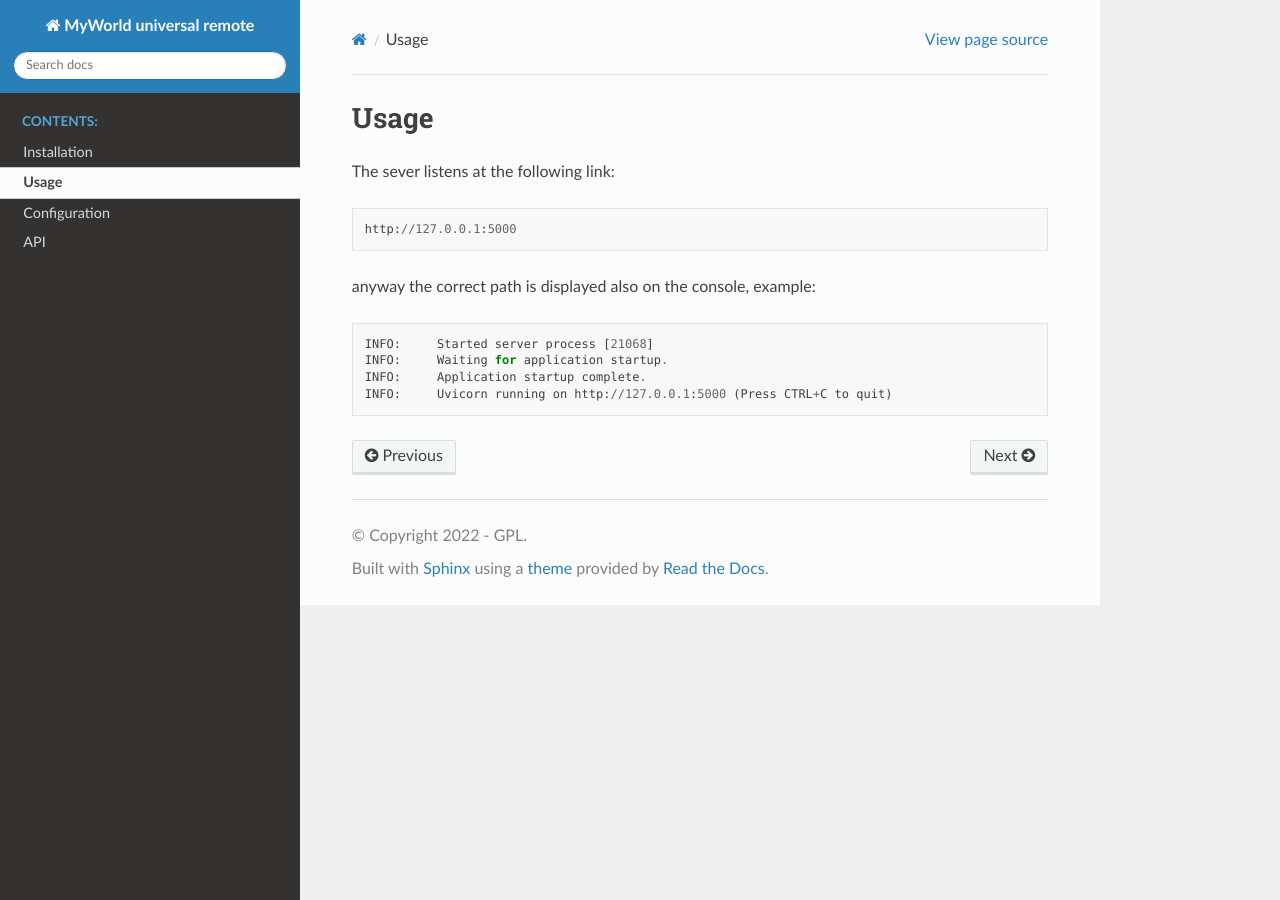
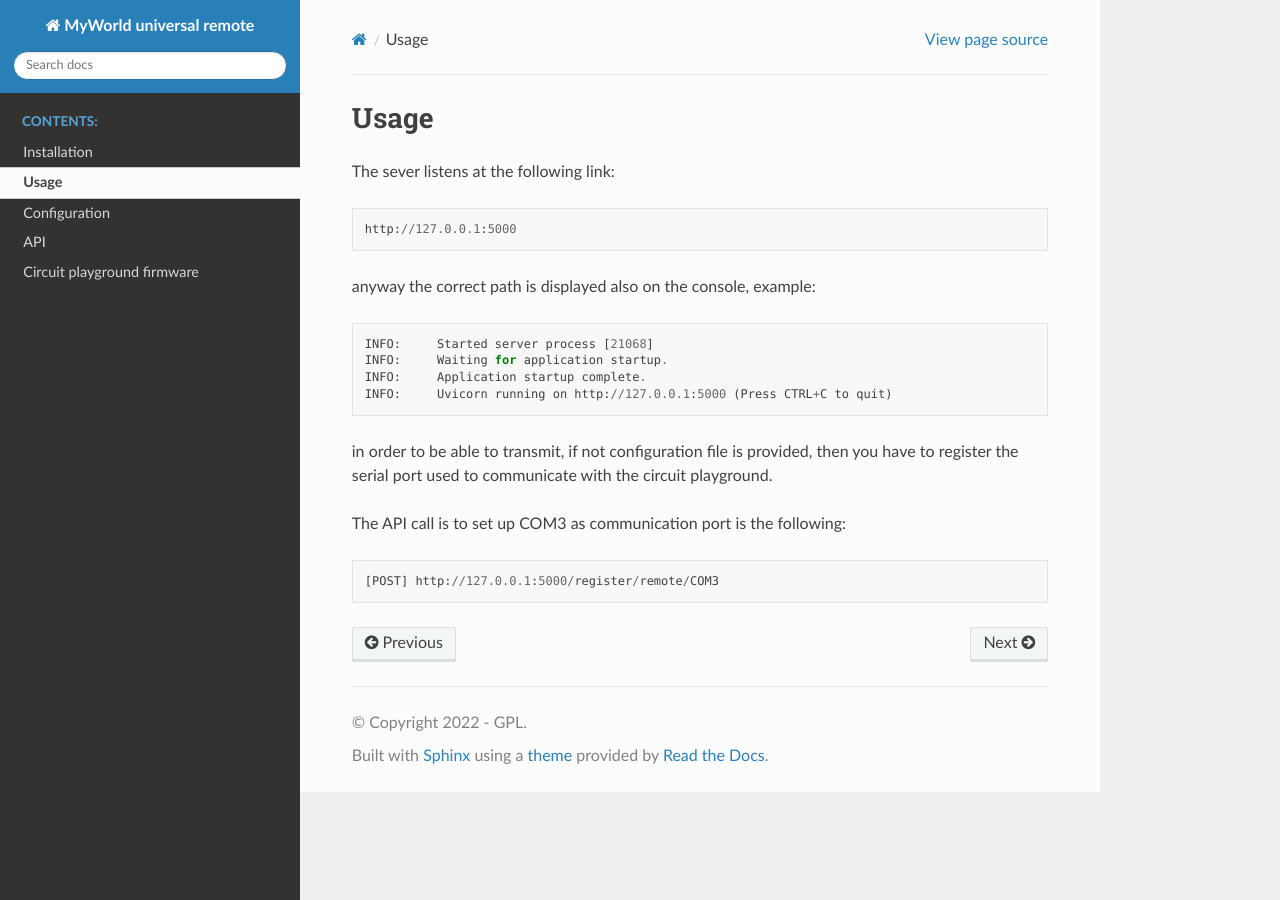
Before and after one commit to ultimodruido/myworld_remote, a Sphinx documentation site: the page built from doc/usage.rst, in a window 1280 px wide. Built offline with Sphinx 7.4.7 and the Read the Docs theme 2.0.0, drawn with Linux system fonts in a browser that asks for light colours.

Commit message:
project documentation updated

```diff
--- /dev/null
+++ b/doc/protocol.rst
@@ -0,0 +1 @@
+.. automodule:: src.submodules.protocol
--- a/doc/usage.rst
+++ b/doc/usage.rst
@@ -10,3 +10,11 @@
     INFO:     Waiting for application startup.
     INFO:     Application startup complete.
     INFO:     Uvicorn running on http://127.0.0.1:5000 (Press CTRL+C to quit)
+
+
+in order to be able to transmit, if not configuration file is provided, then you have to register
+the serial port used to communicate with the circuit playground.
+
+The API call is to set up COM3 as communication port is the following::
+
+    [POST] http://127.0.0.1:5000/register/remote/COM3
--- a/src/__init__.py
+++ b/src/__init__.py
@@ -12,7 +12,6 @@
 * Web framework API (based on `FastAPI`_) to receive inputs from multiple UIs.
 
 
-
 .. warning::
     The software can at the moment replicate only frequencies G and H
 
```
Also changed, not shown: doc/firmware.rst (added, +22 -0 lines), doc/index.rst (+7 -5 lines), doc/configuration.rst (line endings or trailing spaces), 1 other file.
